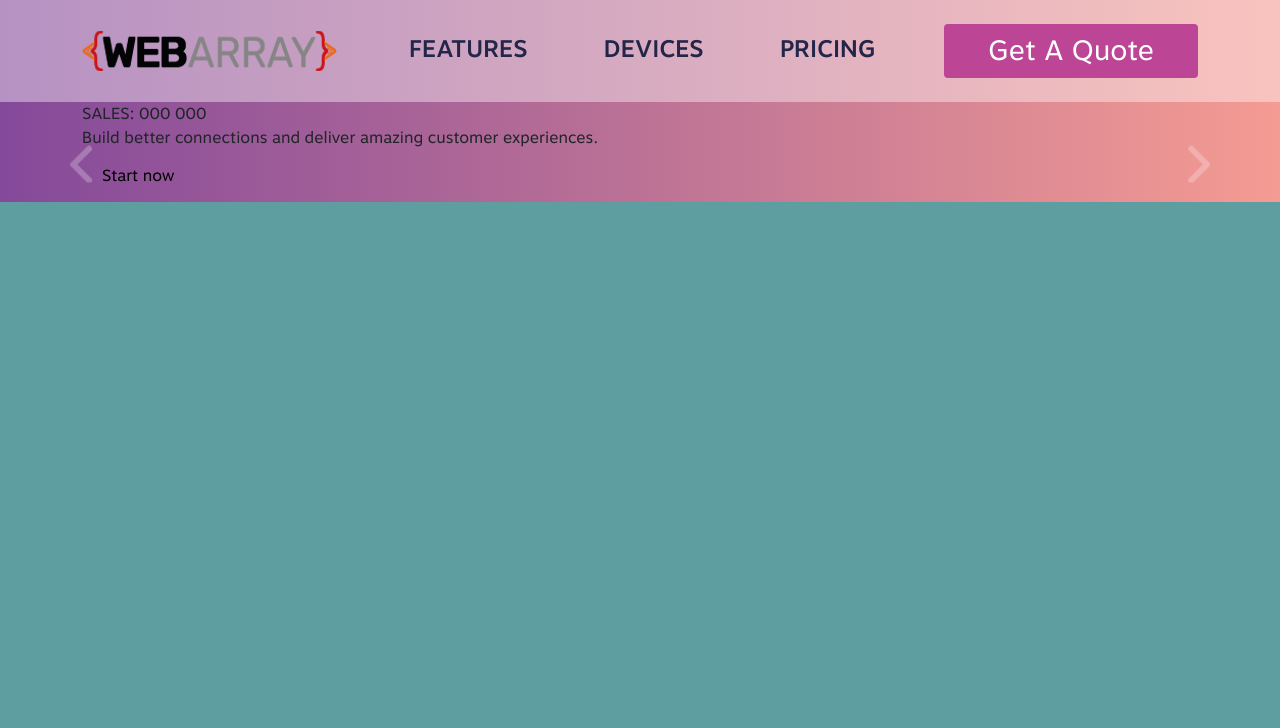
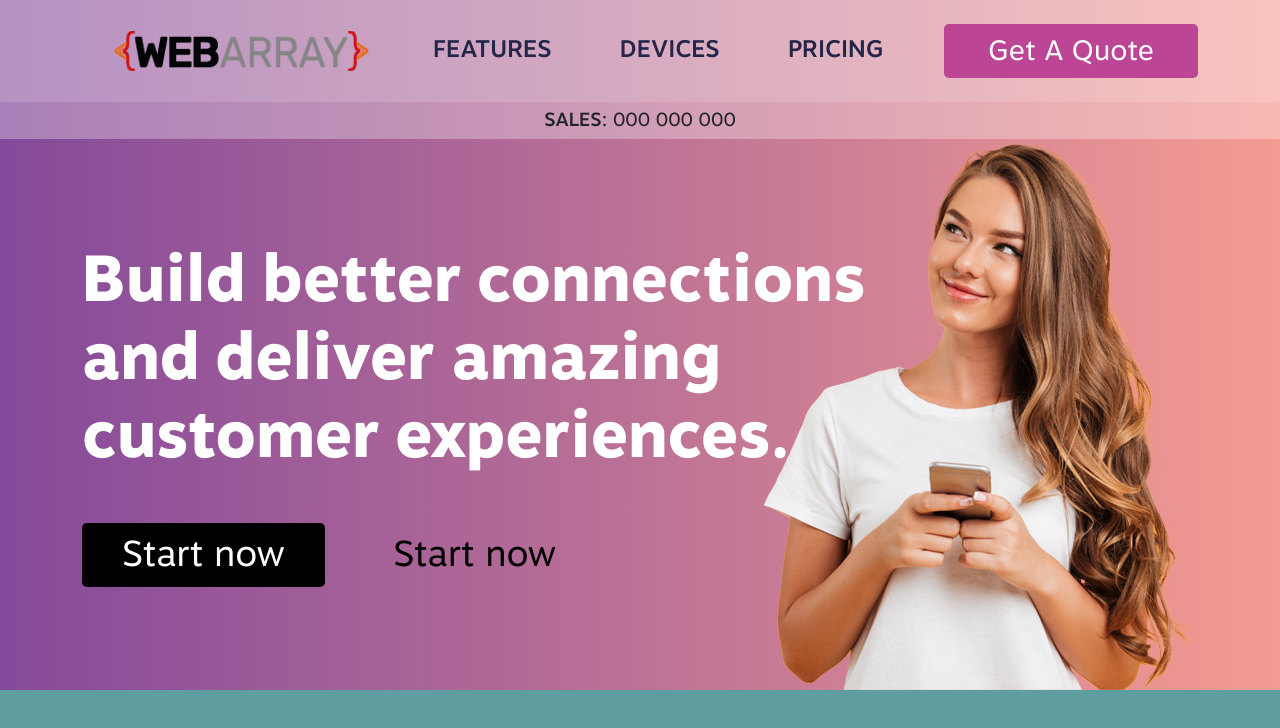
Before and after one commit to tomi0505/wb1, a website built with webpack: page src/index.html in a window 1280 px wide. Built offline with nearby package versions, Linux system fonts and the light colour scheme.

Commit message:
header OK

```diff
--- a/src/index.html
+++ b/src/index.html
@@ -8,52 +8,58 @@
 <body>
 	<header class="mx-auto gr-1-b container-medium-b">
 		<nav class="navbar navbar-expand-lg navbar-light py-3 py-lg-4 nav-b">
-			<div class="container">
-				<picture>
+			<div class="container nav-b__container">
+				<a href="tel:123-456-789" class="px-3">
 					<img src="./public/images/call.png" alt="call" class="d-lg-none">
-				</picture>
-				<a class="navbar-brand me-xxl-0" href="/">
+				</a>
+				<a class="navbar-brand me-0 me-md-2 me-xxl-0" href="/">
 					<picture>
 						<source media="(max-width: 991px)" srcset="./public/images/webarray-sm.png">
 						<img src="./public/images/webarray.png" alt="webarray">
 					</picture>
 				</a>
-				<button class="navbar-toggler border-0 shadow-none hamburger-btn-b" type="button" data-bs-toggle="collapse" data-bs-target="#navbarSupportedContent" aria-controls="navbarSupportedContent" aria-expanded="false" aria-label="Toggle navigation">
+				<button class="navbar-toggler border-0 shadow-none px-3 hamburger-btn-b" type="button" data-bs-toggle="collapse" data-bs-target="#navbarSupportedContent" aria-controls="navbarSupportedContent" aria-expanded="false" aria-label="Toggle navigation">
 					<img src="./public/images/Menu.png" alt="hamburger menu">
 				</button>
-				<div class="collapse navbar-collapse" id="navbarSupportedContent">
-					<ul class="navbar-nav me-auto mb-2 mb-lg-0 w-100 justify-content-lg-between ms-xl-5 main-menu-b">
-						<li class="nav-item ms-xxl-4">
+				<div class="collapse navbar-collapse nav-b__main-menu-container" id="navbarSupportedContent">
+					<ul class="navbar-nav me-auto mb-2 mb-lg-0 w-100 justify-content-lg-between ms-xl-5 text-center text-lg-start py-3 py-lg-0 main-menu-b">
+						<li class="nav-item py-2 py-lg-0 ms-xxl-4">
 							<a class="nav-link main-menu-b__link active" aria-current="page" href="#">FEATURES</a>
 						</li>
-						<li class="nav-item">
+						<li class="nav-item py-2 py-lg-0">
 							<a class="nav-link main-menu-b__link" href="#">DEVICES</a>
 						</li>
-						<li class="nav-item">
+						<li class="nav-item py-2 py-lg-0">
 							<a class="nav-link main-menu-b__link" href="#">PRICING</a>
 						</li>
-						<li class="nav-item">
-							<a class="nav-link btn-mc-1 text-white rounded main-menu-b__link main-menu-b__link--last" href="#">Get A Quote</a>
+						<li class="nav-item py-2 py-lg-0">
+							<a class="nav-link btn-mc-1 text-white rounded-3 main-menu-b__link main-menu-b__link--last" href="#">Get A Quote</a>
 						</li>
 					</ul>
 				</div>
 			</div>
 		</nav>
-		<div class="container">
-			SALES: 000 000
+		<div class="text-center py-1 info-belt-b">
+			<span class="info-belt-b__highlight">SALES</span>: 000 000 000
 		</div>
 		<div class="container position-relative main-slider-b">
-			<div class="position-absolute main-slider-b__prev-btn">
+			<div class="position-absolute d-none d-xxl-block main-slider-b__prev-btn">
 				<img src="./public/images/left-arrow.png" class="pointer-b" alt="left arrow">
 			</div>
 			<div class="main-slider-b__init">
-				<div>
-					Build better connections
-					and deliver amazing
-					customer experiences.
-					<div>
-						<a href="#" class="text-decoration-none rounded d-inline-block btn-black-b">Start now</a>
+				<div class="d-flex align-items-center position-relative">
+					<div class="flex-grow-1">
+						<div class="main-slider-b__content-container text-center text-lg-start">
+							<h2 class="text-white main-slider-b__title">Build better <span class="main-slider-b__highlight">connections</span> and deliver <span class="main-slider-b__highlight">amazing</span> customer experiences.</h2>
+							<div class="w-100 mt-lg-5 d-flex flex-column align-items-center mt-5 mt-lg-0 d-lg-block">
+								<a href="#" class="text-decoration-none rounded-3 d-lg-inline-block me-lg-4 mb-4 mb-lg-0 btn-black-b btn-black-b--active">Start now</a>
+								<a href="#" class="text-decoration-none rounded-3 d-lg-inline-block btn-black-b">Start now</a>
+							</div>
+						</div>
 					</div>
+					<figure class="m-0 d-none d-lg-block">
+						<img src="./public/images/Header%20Image%20Woman.png" alt="woman">
+					</figure>
 				</div>
 				<div>
 					Build better connections
@@ -61,7 +67,7 @@
 					customer experiences.
 				</div>
 			</div>
-			<div class="position-absolute main-slider-b__next-btn">
+			<div class="position-absolute d-none d-xxl-block main-slider-b__next-btn">
 				<img src="./public/images/right-arrow.png" class="pointer-b" alt="right arrow">
 			</div>
 		</div>
--- a/src/scss/components/helpers.scss
+++ b/src/scss/components/helpers.scss
@@ -7,16 +7,36 @@
 }
 
 .btn-black-b {
-  padding: 14px 20px;
+  padding: 5px 40px;
   color: $black;
+  @include font(36);
 
   &:hover {
+    color: $black;
+  }
+
+  &--active {
     color: $white;
     background-color: $black;
-    transition: .4s;
+
+    &:hover {
+      color: $white;
+    }
+  }
+
+  @media(max-width: 991px) {
+    padding: 7px 60px;
+    border: 2px solid $black;
+    @include font(20);
   }
 }
 
 .container-medium-b {
   max-width: 1366px;
 }
+
+.container {
+  @media(min-width: 1400px) {
+    max-width: 1180px !important;
+  }
+}
--- a/src/scss/custom.scss
+++ b/src/scss/custom.scss
@@ -2,6 +2,7 @@ html {
   @media(max-width: 991px) {
     font-size: 14px;
   }
+  overflow: hidden;
 }
 
 body {
@@ -10,6 +11,28 @@ body {
 
 .nav-b {
   background-color: rgba(255,255,255,.4) !important;
+
+  &__container {
+    @media(max-width: 991px) {
+      display: grid !important;
+      grid-template-columns: 70px auto 70px;
+    }
+  }
+
+  &__main-menu-container {
+    @media(max-width: 991px) {
+      grid-column: 1/4;
+    }
+  }
+}
+
+.info-belt-b {
+  @include font(19);
+  background-color: rgba(255, 255, 255, 0.3) !important;
+
+  &__highlight {
+    font-family: 'motiva_sansmedium';
+  }
 }
 
 .main-menu-b {
@@ -26,11 +49,11 @@ body {
   }
 }
 
-.hamburger-btn-b {
+.main-slider-b {
+  @media(max-width: 991px) {
+    padding: 70px 0;
+  }
 
-}
-
-.main-slider-b {
   .theSame {
     top: 50%;
     transform: translateY(-50%);
@@ -38,12 +61,38 @@ body {
   }
 
   &__prev-btn {
-    left: 0;
+    left: -50px;
     @extend .theSame;
   }
 
   &__next-btn {
-    right: 0;
+    right: -50px;
     @extend .theSame;
   }
+
+  &__content-container {
+    @media(min-width: 992px) {
+      position: absolute;
+      top: 50%;
+      left: 0;
+      transform: translateY(-50%);
+    }
+  }
+
+  &__title {
+    @include font(65);
+    max-width: 900px;
+
+    @media(max-width: 991px) {
+      @include font(40);
+    }
+
+    @media(min-width: 992px) {
+      font-family: 'motiva_sansextrabold';
+    }
+  }
+
+  &__highlight {
+    font-family: 'motiva_sansextrabold';
+  }
 }
```
